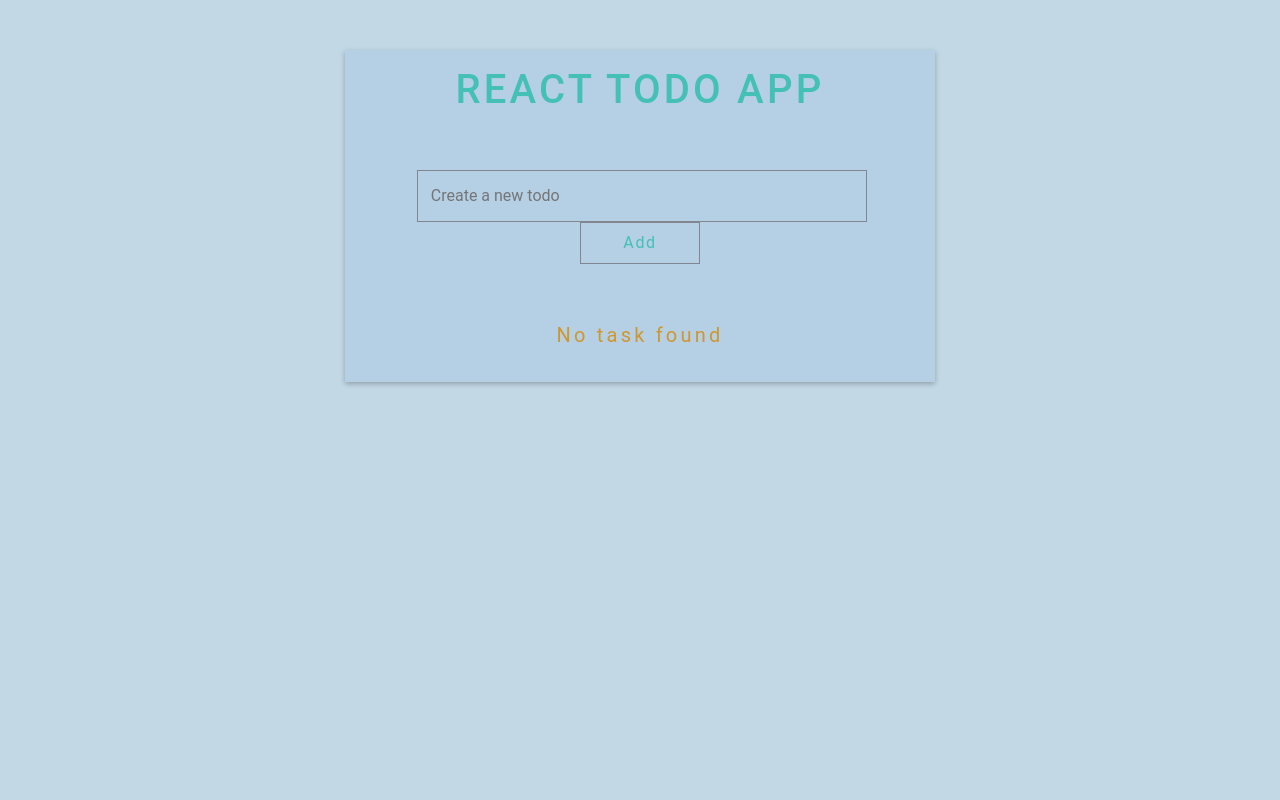
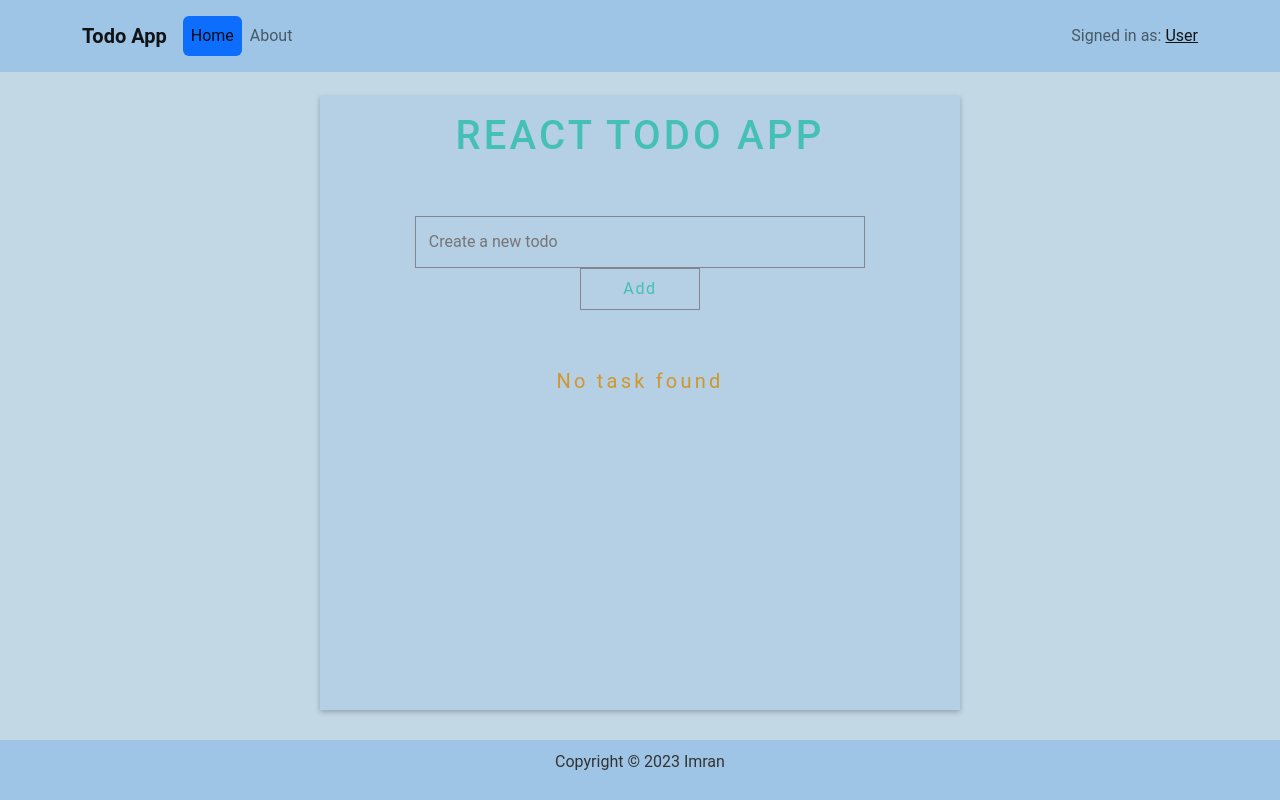
Before and after one commit to ImranNawar/todo-app, a React (Create React App) app: page / in a window 1280 px wide. Built offline with nearby package versions, Linux system fonts and the light colour scheme.

Commit message:
Add the Navbar and Footer

```diff
--- a/src/App.css
+++ b/src/App.css
@@ -5,7 +5,7 @@
 }
 
 body {
-  padding: 50px;
+  /* padding: 50px; */
   color: #333;
   min-height: 100vh;
   background: #c2d8e5;
--- a/src/App.js
+++ b/src/App.js
@@ -1,4 +1,6 @@
 import { useState } from "react";
+import NavBar from "./components/NavBar";
+import Footer from "./components/Footer";
 import TodoInput from "./components/TodoInput";
 import Todolist from "./components/Todolist";
 import './App.css';
@@ -23,6 +25,8 @@ const App = () => {
   }
 
   return (
+    <div className="d-flex flex-column min-vh-100">
+    <NavBar />
     <div className='App'>
       <h1>React Todo App</h1>
 
@@ -30,6 +34,8 @@ const App = () => {
       <Todolist list={todos} remove={deleteTodo} />
 
     </div>
+    <Footer />
+    </div>
   );
 }
 
--- /dev/null
+++ b/src/components/Footer.css
@@ -0,0 +1,19 @@
+body {
+  margin: 0;
+  padding: 0;
+  display: flex;
+  flex-direction: column;
+  min-height: 100vh;
+}
+
+.App {
+  flex: 1; /* Allow the main content to grow and occupy remaining space */
+}
+
+footer {
+  background-color: #9ec5e5;
+  color: #333;
+  padding: 10px;
+  margin-top: 30px;
+  text-align: center;
+}
--- /dev/null
+++ b/src/components/Footer.js
@@ -0,0 +1,12 @@
+import React from 'react';
+import './Footer.css';
+
+const Footer = () => {
+    return (
+      <footer className="footer">
+        <p>Copyright &copy; 2023 Imran</p>
+      </footer>
+    );
+}
+
+export default Footer;
--- a/src/components/Header.css
+++ /dev/null
@@ -1,5 +0,0 @@
-.header {
-  background: #7e7c7c;
-  border-radius: 10px;
-  height: 20vh;
-}
--- /dev/null
+++ b/src/components/NavBar.js
@@ -0,0 +1,36 @@
+import React from 'react';
+import Container from 'react-bootstrap/Container';
+import Nav from 'react-bootstrap/Nav';
+import Navbar from 'react-bootstrap/Navbar';
+
+const NavbarC = () => {
+  return (
+    <Navbar style={{ backgroundColor: '#9ec5e5' }} className="p-3 mb-4 ">
+      <Container>
+        <Navbar.Brand href="#home" className='fs-5 fw-bold'>
+          Todo App
+        </Navbar.Brand>
+        <Navbar.Toggle aria-controls="basic-navbar-nav" />
+        <Navbar.Collapse id="basic-navbar-nav">
+
+        <Nav variant="pills" defaultActiveKey="/">
+          <Nav.Item>
+            <Nav.Link href="/">Home</Nav.Link>
+          </Nav.Item>
+          <Nav.Item>
+            <Nav.Link href="#about" >About</Nav.Link>
+          </Nav.Item>
+        </Nav>
+
+        </Navbar.Collapse>
+        <Navbar.Collapse className="justify-content-end">
+          <Navbar.Text>
+            Signed in as: <a href="#login" className="">User</a>
+          </Navbar.Text>
+        </Navbar.Collapse>
+      </Container>
+    </Navbar>
+  );
+};
+
+export default NavbarC;
```
Also changed, not shown: src/components/Header.js (deleted, +0 -21 lines).
